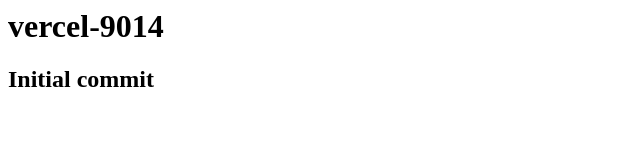
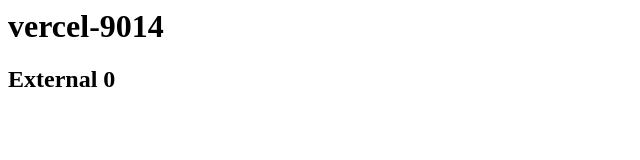
Before and after one commit to e-im/vercel-9014, a plain HTML site: page index.html in a window 1280 px wide. Shown: the full height of the page, 0-640 px from the left. Drawn offline with Linux system fonts and the light colour scheme.

Commit message:
External 0

```diff
--- a/index.html
+++ b/index.html
@@ -1,2 +1,2 @@
 <h1>vercel-9014</h1>
-<h2>Initial commit</h2>
+<h2>External 0</h2>
```
